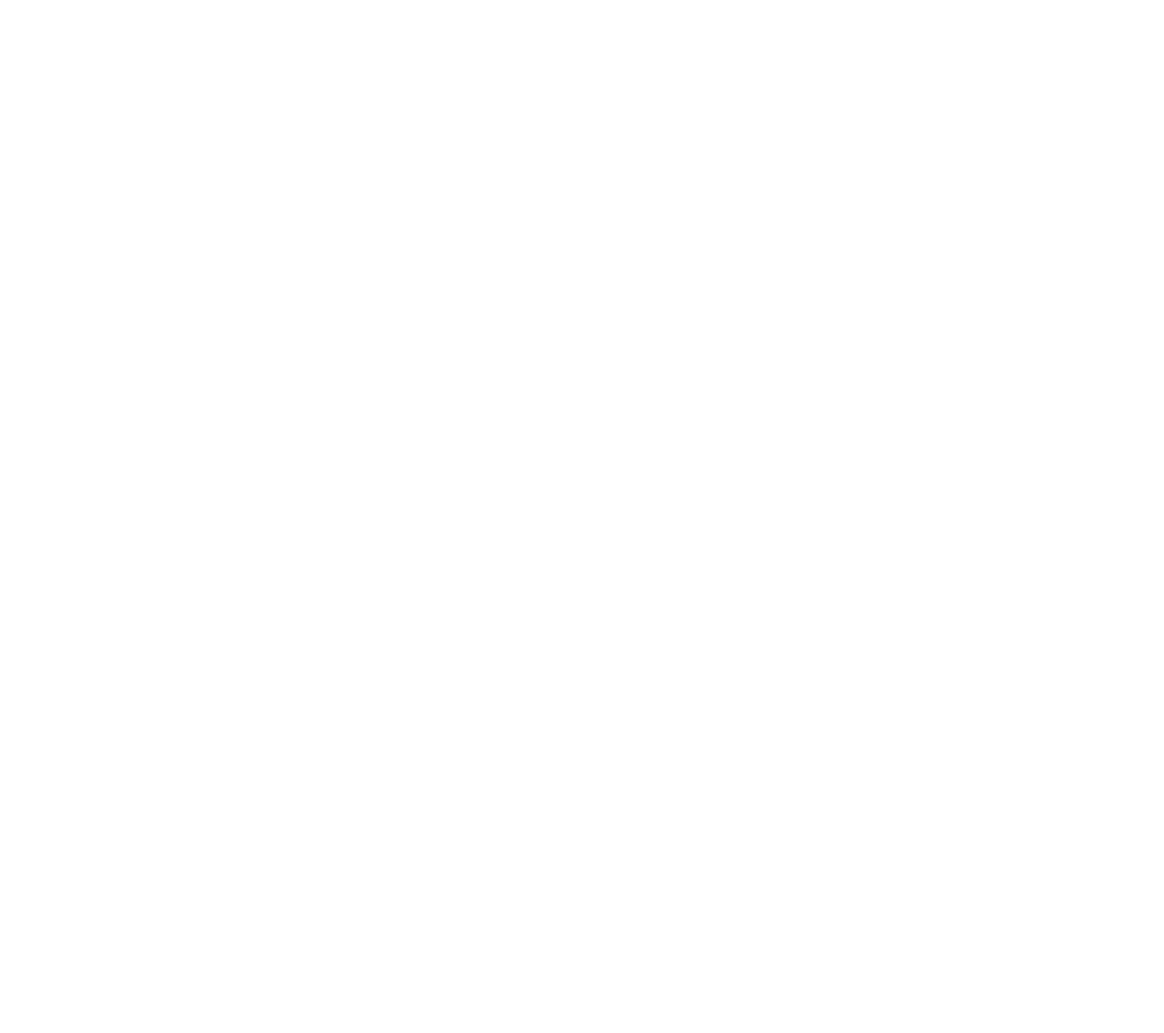
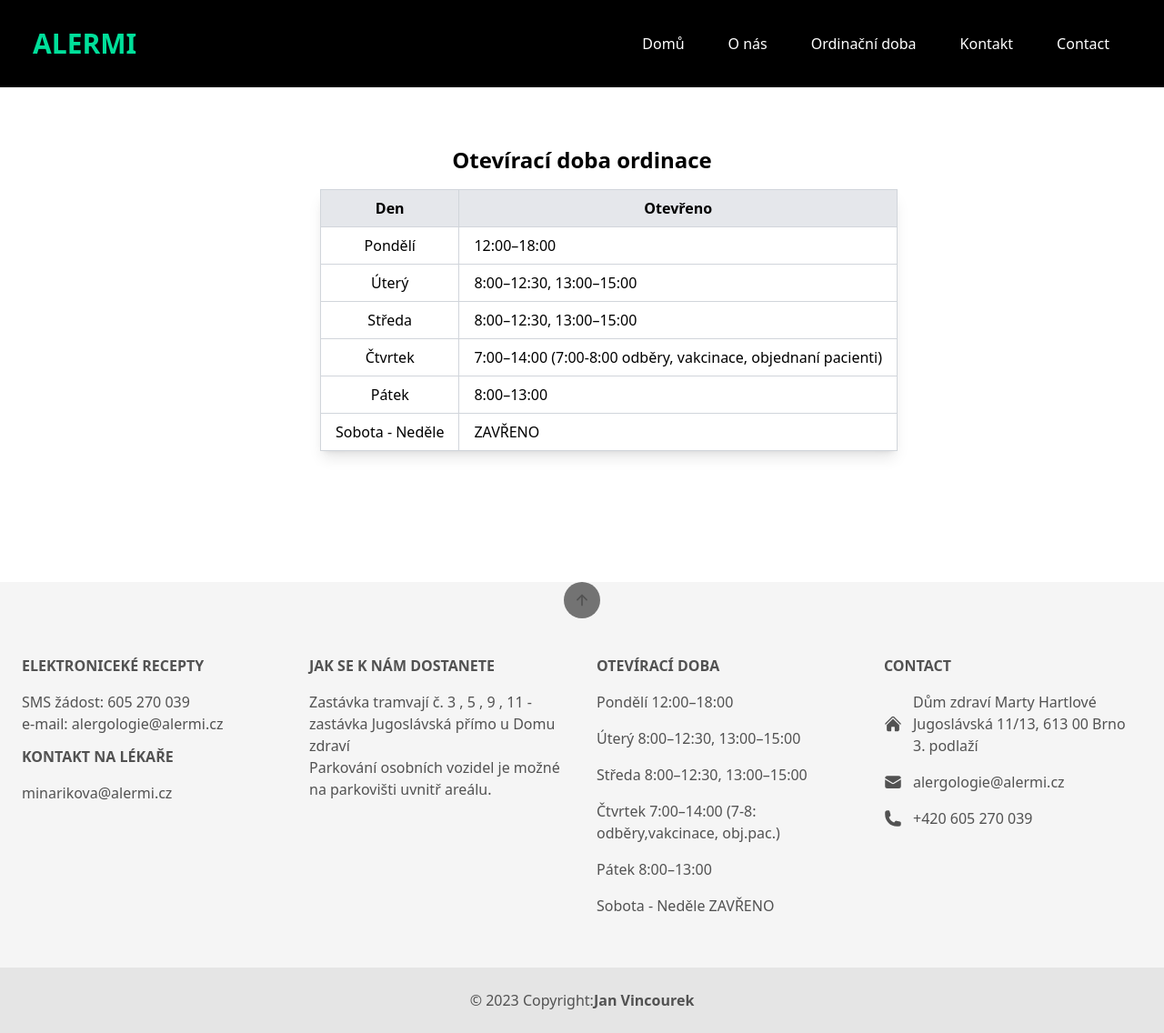
Before and after one commit to Vincasmen/alermi, a React (Create React App) app: page /openinghours in a window 1280 px wide. Before the commit this address had no page. Shown: the whole page at 91% size. Before the commit the page ends 800 px from the top, so only its background shows below. Built offline with nearby package versions, Linux system fonts and the light colour scheme.

Commit message:
Must fix the Oteviraci doba button

```diff
--- a/src/App.js
+++ b/src/App.js
@@ -3,6 +3,7 @@ import Home from "./pages/Home";
 import SharedLayout from "./pages/SharedLayout";
 import "./App.css";
 import About from "./components/About";
+import Openinghours from "./components/Openinghours";
 
 function App() {
   return (
@@ -11,6 +12,7 @@ function App() {
         <Route path="/" element={<SharedLayout />}>
           <Route index element={<Home />} />
           <Route path="about" element={<About />} />
+          <Route path="openinghours" element={<Openinghours />} />
         </Route>
       </Routes>
     </BrowserRouter>
--- a/src/components/About.js
+++ b/src/components/About.js
@@ -3,7 +3,7 @@ import About_pic1 from "../assets/About_pic1.jpeg";
 
 const About = () => {
   return (
-    <div className="about-container 2xl:container 2xl:mx-auto lg:py-16 lg:px-20 md:py-12 md:px-6 py-9 px-4">
+    <div className="about-container 2xl:container 2xl:mx-auto lg:pt-16 lg:px-20 md:py-12 md:px-6 py-9 px-4">
       <div className="flex flex-col lg:flex-row-reverse m-auto justify-between">
         <div className="w-full lg:w-5/12 flex flex-col justify-center ">
           <h1 className="text-3xl lg:text-4xl font-bold leading-9 text-gray-800 pb-4">
@@ -19,7 +19,7 @@ const About = () => {
         </div>
         <div className="w-full md:w-2/3 lg:w-5/12">
           <img
-            className="w-full h-full rounded-md"
+            className="clip w-full h-full rounded-md"
             src={About_pic1}
             alt="A group of People"
           />
@@ -39,7 +39,7 @@ const About = () => {
           </p>
         </div>
         <div className="w-full lg:w-5/12 lg:pt-8 flex flex-col shadow-lg md:flex-row justify-center gap-4">
-          <div className="p-4 pb-6 flex flex-col items-center">
+          <div className="p-4 pb-6 flex flex-col items-center flex-shrink-0">
             <img
               className="md:block hidden rounded-full"
               src="https://i.ibb.co/FYTKDG6/Rectangle-118-2.png"
@@ -54,7 +54,7 @@ const About = () => {
               MUDr. Ivana Minaříková
             </p>
           </div>
-          <div className="p-4 pb-6 flex flex-col items-center">
+          <div className="p-4 pb-6 flex flex-col items-center flex-shrink-0">
             <img
               className="md:block hidden rounded-full"
               src="https://i.ibb.co/fGmxhVy/Rectangle-119.png"
--- a/src/components/Footer.js
+++ b/src/components/Footer.js
@@ -3,7 +3,7 @@ import { IoArrowUpOutline } from "react-icons/io5";
 
 export default function App() {
   return (
-    <footer className="top-20 relative bg-neutral-100 text-center text-neutral-600 dark:bg-neutral-600 dark:text-neutral-200 lg:text-left">
+    <footer className="top-20 relative m-auto bg-neutral-100 text-center text-neutral-600 dark:bg-neutral-600 dark:text-neutral-200 lg:text-left">
       <div className="flex items-center bg-neutral-500 cursor-pointer justify-center m-auto text-center w-10 h-10 rounded-full text-lg start-0">
         <IoArrowUpOutline />
       </div>
@@ -132,7 +132,7 @@ export default function App() {
           className="font-semibold text-neutral-600 dark:text-neutral-400"
           href="https://tw-elements.com/"
         >
-          TW Elements
+          Jan Vincourek
         </a>
       </div>
     </footer>
--- a/src/components/Hero.js
+++ b/src/components/Hero.js
@@ -1,5 +1,6 @@
 import React from "react";
 import Rostlina_1 from "../assets/Rostlina_1.jpeg";
+import { Link } from "react-router-dom";
 
 const Hero = () => {
   return (
@@ -15,7 +16,7 @@ const Hero = () => {
             <path d="M50 0H100L50 100H0L50 0Z" />
           </svg>
           <img
-            className="object-cover w-full h-56 rounded shadow-lg lg:rounded-none lg:shadow-none md:h-96 lg:h-full "
+            className="object-cover w-full h-56 rounded shadow-lg lg:rounded-sm lg:shadow-none md:h-96 lg:h-full "
             src={Rostlina_1}
             alt=""
           />
@@ -38,19 +39,19 @@ const Hero = () => {
               identifikovat příčiny vašich obtíží a navrhnout efektivní léčbu.
             </p>
             <div className="flex items-center">
-              <a
-                href="/"
+              <Link
+                to={"openinghours"}
                 className="rounded-xl bg-gradient-to-br from-[#4481EB] to-[#04BEFE] px-5 py-3 text-base font-medium text-white transition duration-200 hover:shadow-lg hover:shadow-[#4481EB]/50"
               >
                 Objednejte se
-              </a>
-              <a
-                href="/"
+              </Link>
+              <Link
+                to={"/openinghours"}
                 aria-label=""
                 className="ml-5 rounded-xl bg-white px-5 py-3 text-base font-medium text-black outline outline-color-slate-500 outline-1 transition duration-200 hover:shadow-lg hover:shadow-[#838383]/50"
               >
                 Otevírací doba
-              </a>
+              </Link>
             </div>
           </div>
         </div>
--- a/src/components/Openinghours.js
+++ b/src/components/Openinghours.js
@@ -2,7 +2,10 @@ import React from "react";
 
 const Openinghours = () => {
   return (
-    <div className="max-w-xl mx-auto ">
+    <div
+      id="openinghours"
+      className="flex flex-col m-auto max-w-xl mx-auto py-16"
+    >
       <h2 className="text-2xl font-bold mb-4 text-center">
         Otevírací doba ordinace
       </h2>
@@ -40,7 +43,7 @@ const Openinghours = () => {
             <td className="border border-gray-300 px-4 py-2 text-center">
               Čtvrtek
             </td>
-            <td className="border border-gray-300 px-4 py-2 text-nowrap">
+            <td className="border border-gray-300 px-4 py-2 md:text-nowrap">
               7:00–14:00 (7:00-8:00 odběry, vakcinace, objednaní pacienti)
             </td>
           </tr>
--- /dev/null
+++ b/src/components/Separator.js
@@ -0,0 +1,17 @@
+import React from "react";
+
+const Separator = () => {
+  return (
+    <div className="flex items-center justify-center my-10">
+      <div className="flex-1 h-0.5 bg-gray-500 bg-gradient-to-r from-transparent to-gray-500 mx-4"></div>
+      <div className="text-gray-300">
+        {" "}
+        {/* Volitelný text pro mizící efekt */}
+        ALERMI
+      </div>
+      <div className="flex-1 h-0.5 bg-gray-500 bg-gradient-to-l from-gray-500 to-transparent mx-4"></div>
+    </div>
+  );
+};
+
+export default Separator;
--- a/src/pages/Home.js
+++ b/src/pages/Home.js
@@ -2,12 +2,14 @@ import React from "react";
 import Hero from "../components/Hero";
 import About from "../components/About";
 import Openinghours from "../components/Openinghours";
+import Separator from "../components/Separator";
 
 const Home = () => {
   return (
     <div>
       <Hero />
       <About />
+      <Separator />
       <Openinghours />
     </div>
   );
```
